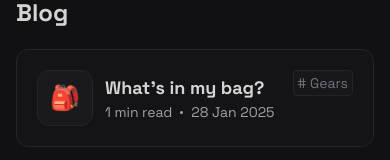
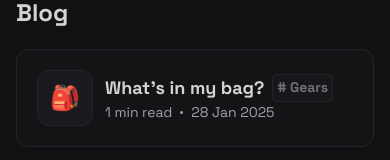
Before and after one commit to byanrkh/site, a Next.js app: page /blog in a window 390 px wide. Shown: the part 172-332 px from the top of the page. Built offline with nearby package versions, Linux system fonts and the light colour scheme.

Commit message:
Feat: styling badge

```diff
--- a/components/Layout/PostCard.tsx
+++ b/components/Layout/PostCard.tsx
@@ -15,7 +15,12 @@ export default function PostCard({ post }: { post: Post }) {
             {post.emoji}
           </div>
           <div className="mt-1">
-            <h2 className="text-lg font-black">{post.title}</h2>
+            <h2 className="text-lg font-black flex gap-2">
+              {post.title}
+              <div className="block sm:hidden text-sm bg-[#18181b] border border-[#252529] rounded px-1 py-0.5 text-zinc-500">
+                # {post.tags}
+              </div>
+            </h2>
             <ul className="text-zinc-400 flex items-center gap-2 text-sm">
               <li>{post.readTime} min read</li>
               <div className="bg-zinc-400 rounded-full h-[3px] w-[3px] aspect-square flex-none relative "></div>
@@ -24,7 +29,7 @@ export default function PostCard({ post }: { post: Post }) {
           </div>
         </div>
         <ul>
-          <ul className="flex gap-1">
+          <ul className="sm:flex gap-1 hidden">
             <div className="text-sm bg-[#18181b] border border-[#252529] rounded px-1 py-0.5 text-zinc-500">
               # {post.tags}
             </div>
```
